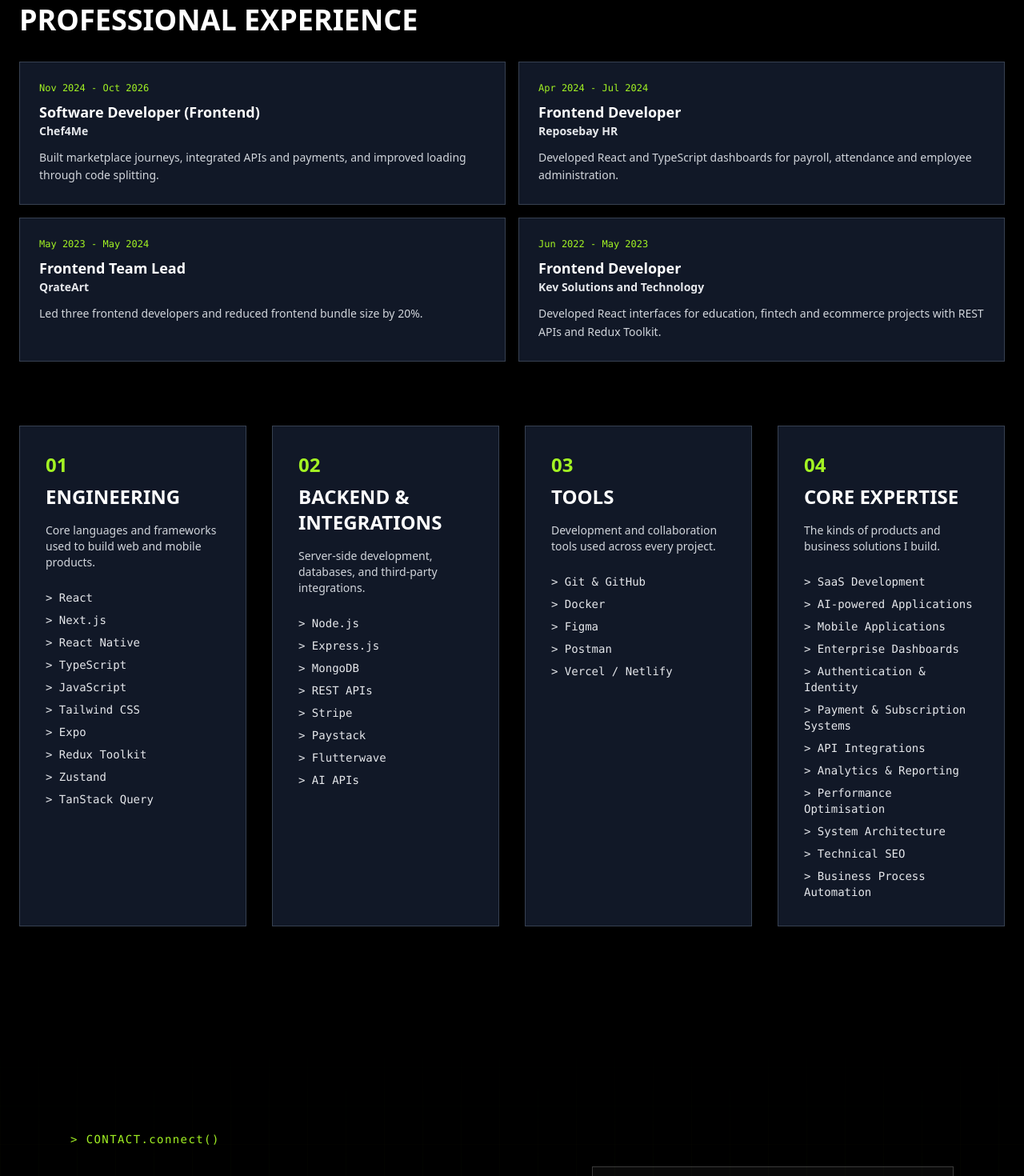
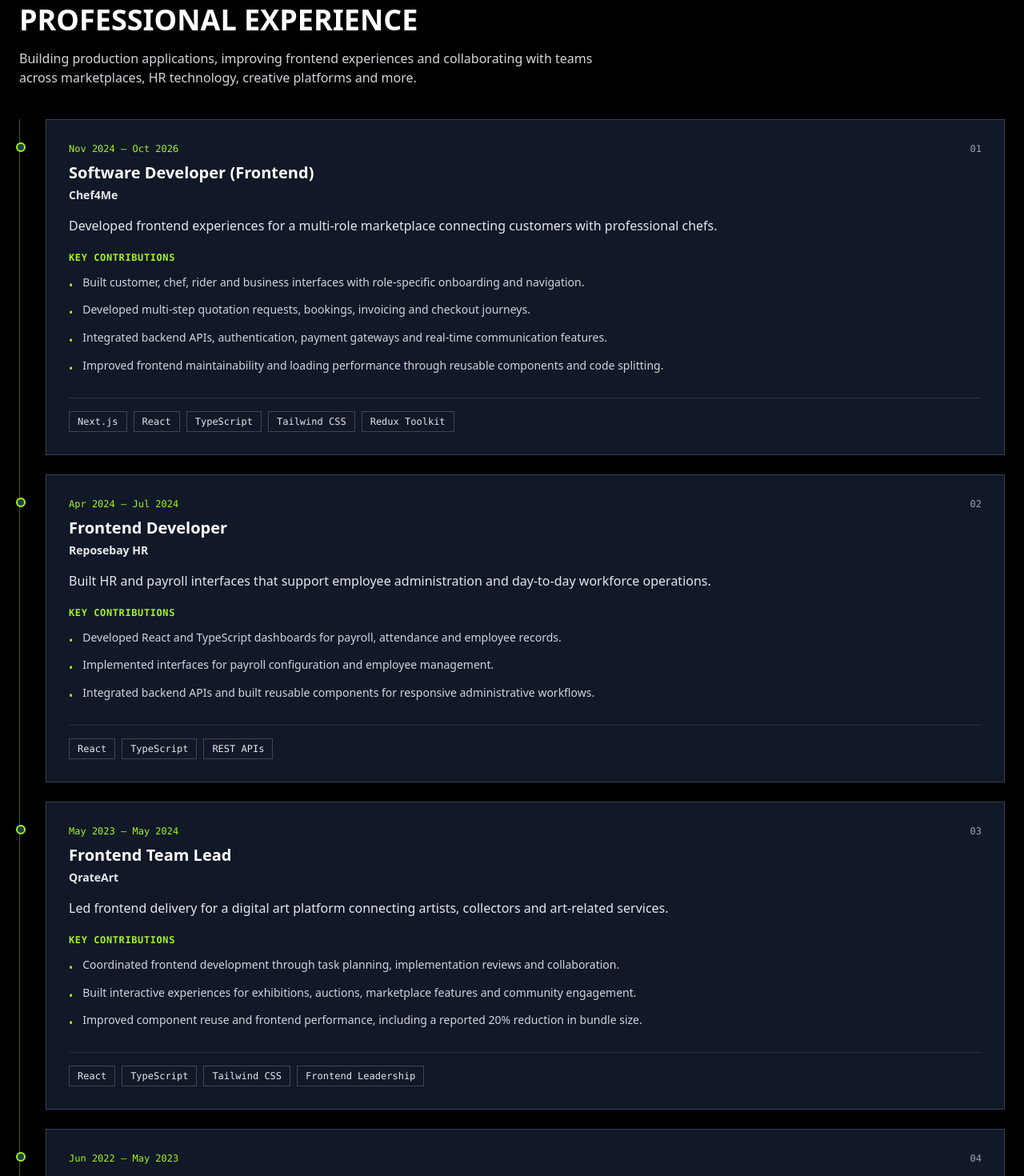
Before and after one commit to paulynson/portfolio, a React (Vite) app: page / in a window 1280 px wide. Shown: the part 4560-6030 px from the top of the page at 80% size. Built offline with nearby package versions, Linux system fonts and the light colour scheme.

Commit message:
Expand professional experience into detailed career timeline

```diff
--- a/src/pages/About.tsx
+++ b/src/pages/About.tsx
@@ -1,7 +1,57 @@
 import about from "../assets/images/Paul.png";
 
 function About() {
-  const experience = [{"role":"Software Developer (Frontend)","company":"Chef4Me","period":"Nov 2024 - Oct 2026","detail":"Built marketplace journeys, integrated APIs and payments, and improved loading through code splitting."},{"role":"Frontend Developer","company":"Reposebay HR","period":"Apr 2024 - Jul 2024","detail":"Developed React and TypeScript dashboards for payroll, attendance and employee administration."},{"role":"Frontend Team Lead","company":"QrateArt","period":"May 2023 - May 2024","detail":"Led three frontend developers and reduced frontend bundle size by 20%."},{"role":"Frontend Developer","company":"Kev Solutions and Technology","period":"Jun 2022 - May 2023","detail":"Developed React interfaces for education, fintech and ecommerce projects with REST APIs and Redux Toolkit."}];
+  const experience = [
+    {
+      role: "Software Developer (Frontend)",
+      company: "Chef4Me",
+      period: "Nov 2024 – Oct 2026",
+      summary: "Developed frontend experiences for a multi-role marketplace connecting customers with professional chefs.",
+      achievements: [
+        "Built customer, chef, rider and business interfaces with role-specific onboarding and navigation.",
+        "Developed multi-step quotation requests, bookings, invoicing and checkout journeys.",
+        "Integrated backend APIs, authentication, payment gateways and real-time communication features.",
+        "Improved frontend maintainability and loading performance through reusable components and code splitting.",
+      ],
+      technologies: ["Next.js", "React", "TypeScript", "Tailwind CSS", "Redux Toolkit"],
+    },
+    {
+      role: "Frontend Developer",
+      company: "Reposebay HR",
+      period: "Apr 2024 – Jul 2024",
+      summary: "Built HR and payroll interfaces that support employee administration and day-to-day workforce operations.",
+      achievements: [
+        "Developed React and TypeScript dashboards for payroll, attendance and employee records.",
+        "Implemented interfaces for payroll configuration and employee management.",
+        "Integrated backend APIs and built reusable components for responsive administrative workflows.",
+      ],
+      technologies: ["React", "TypeScript", "REST APIs"],
+    },
+    {
+      role: "Frontend Team Lead",
+      company: "QrateArt",
+      period: "May 2023 – May 2024",
+      summary: "Led frontend delivery for a digital art platform connecting artists, collectors and art-related services.",
+      achievements: [
+        "Coordinated frontend development through task planning, implementation reviews and collaboration.",
+        "Built interactive experiences for exhibitions, auctions, marketplace features and community engagement.",
+        "Improved component reuse and frontend performance, including a reported 20% reduction in bundle size.",
+      ],
+      technologies: ["React", "TypeScript", "Tailwind CSS", "Frontend Leadership"],
+    },
+    {
+      role: "Frontend Developer",
+      company: "Kev Solutions and Technology",
+      period: "Jun 2022 – May 2023",
+      summary: "Developed responsive web applications across education, fintech and e-commerce projects.",
+      achievements: [
+        "Translated product designs into reusable, responsive React interfaces.",
+        "Integrated REST APIs and managed application state with Redux Toolkit.",
+        "Collaborated with designers and developers to deliver features and resolve frontend issues.",
+      ],
+      technologies: ["React", "JavaScript", "Redux Toolkit", "REST APIs"],
+    },
+  ];
 
   const skills = {
     frontend: [
@@ -320,14 +370,37 @@ function About() {
 
         <div className="mb-16 sm:mb-20">
           <div className="mb-5 font-mono text-xs tracking-wider text-[#A3F323]">&gt; ENGINEER.experience()</div>
-          <h3 className="mb-8 text-2xl font-black text-white sm:text-4xl">PROFESSIONAL EXPERIENCE</h3>
-          <div className="grid gap-4 md:grid-cols-2">
-            {experience.map((job) => (
-              <article key={job.company} className="border border-gray-700 bg-gray-900 p-5 dark:border-gray-500 dark:bg-black/30 sm:p-6">
-                <p className="mb-2 font-mono text-xs text-[#A3F323]">{job.period}</p>
-                <h4 className="text-lg font-bold text-white">{job.role}</h4>
-                <p className="mb-3 text-sm font-semibold text-gray-200">{job.company}</p>
-                <p className="text-sm leading-relaxed text-gray-300">{job.detail}</p>
+          <h3 className="mb-4 text-2xl font-black text-white sm:text-4xl">PROFESSIONAL EXPERIENCE</h3>
+          <p className="mb-10 max-w-3xl text-sm leading-relaxed text-gray-300 sm:text-base">
+            Building production applications, improving frontend experiences and collaborating with teams across marketplaces, HR technology, creative platforms and more.
+          </p>
+          <div className="relative space-y-6 border-l border-[#A3F323]/40 pl-5 sm:pl-8">
+            {experience.map((job, index) => (
+              <article key={job.company} className="relative border border-gray-700 bg-gray-900 p-5 transition-colors hover:border-[#A3F323]/60 dark:border-gray-500 dark:bg-black/30 sm:p-7">
+                <span aria-hidden="true" className="absolute -left-[26px] top-7 h-3 w-3 rounded-full border-2 border-[#A3F323] bg-[#1b4444] sm:-left-[38px]" />
+                <div className="mb-4 flex flex-wrap items-start justify-between gap-3">
+                  <div>
+                    <p className="mb-2 font-mono text-xs text-[#A3F323]">{job.period}</p>
+                    <h4 className="text-lg font-bold text-white sm:text-xl">{job.role}</h4>
+                    <p className="mt-1 text-sm font-semibold text-gray-200">{job.company}</p>
+                  </div>
+                  <span className="font-mono text-xs text-gray-400">0{index + 1}</span>
+                </div>
+                <p className="mb-5 text-sm leading-relaxed text-gray-200 sm:text-base">{job.summary}</p>
+                <h5 className="mb-3 font-mono text-xs font-semibold uppercase tracking-wider text-[#A3F323]">Key contributions</h5>
+                <ul className="mb-6 space-y-2">
+                  {job.achievements.map((achievement) => (
+                    <li key={achievement} className="flex items-start gap-3 text-sm leading-relaxed text-gray-300">
+                      <span aria-hidden="true" className="mt-1 text-[#A3F323]">•</span>
+                      <span>{achievement}</span>
+                    </li>
+                  ))}
+                </ul>
+                <div className="flex flex-wrap gap-2 border-t border-white/10 pt-4">
+                  {job.technologies.map((technology) => (
+                    <span key={technology} className="border border-white/20 px-2.5 py-1 font-mono text-xs text-gray-200">{technology}</span>
+                  ))}
+                </div>
               </article>
             ))}
           </div>
```
